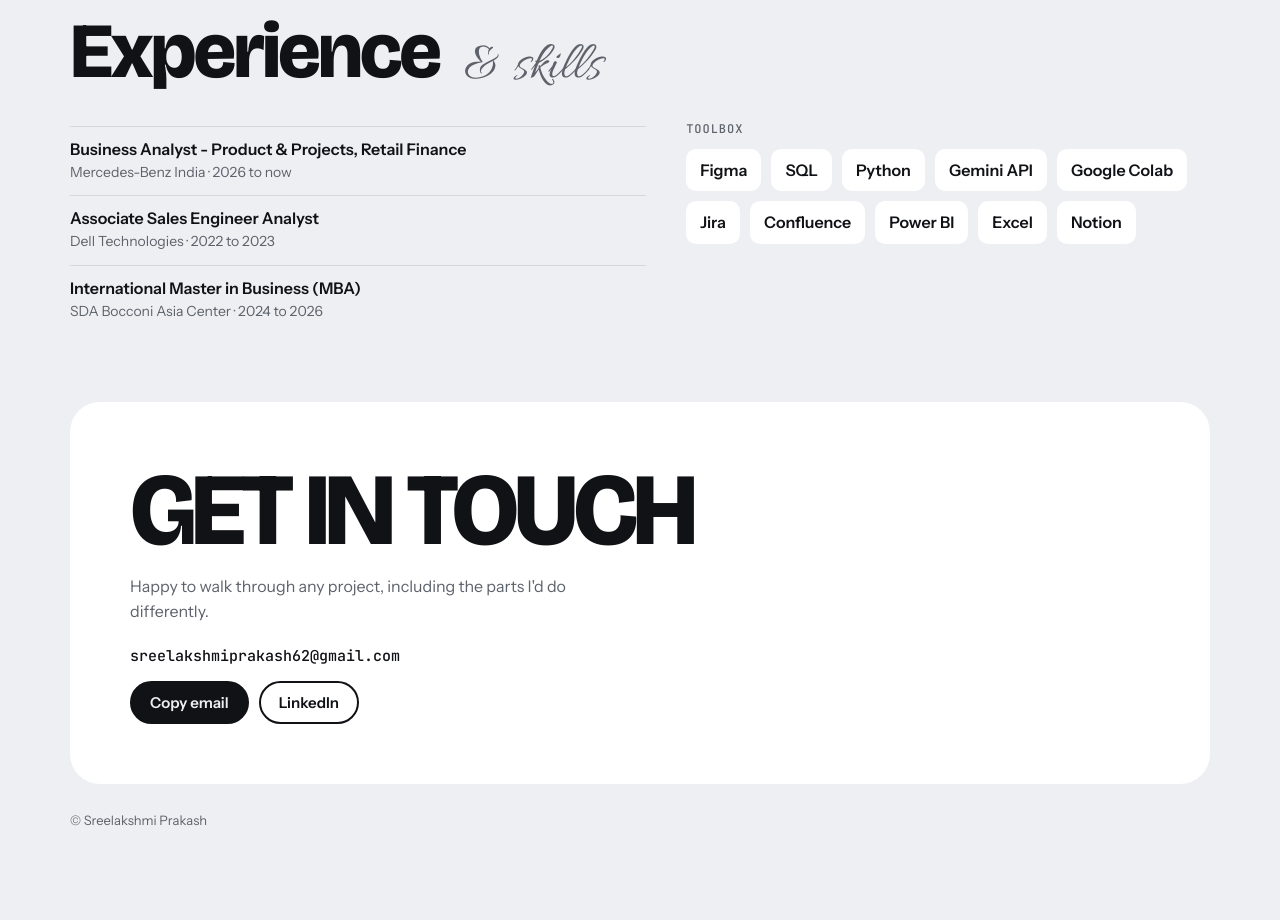
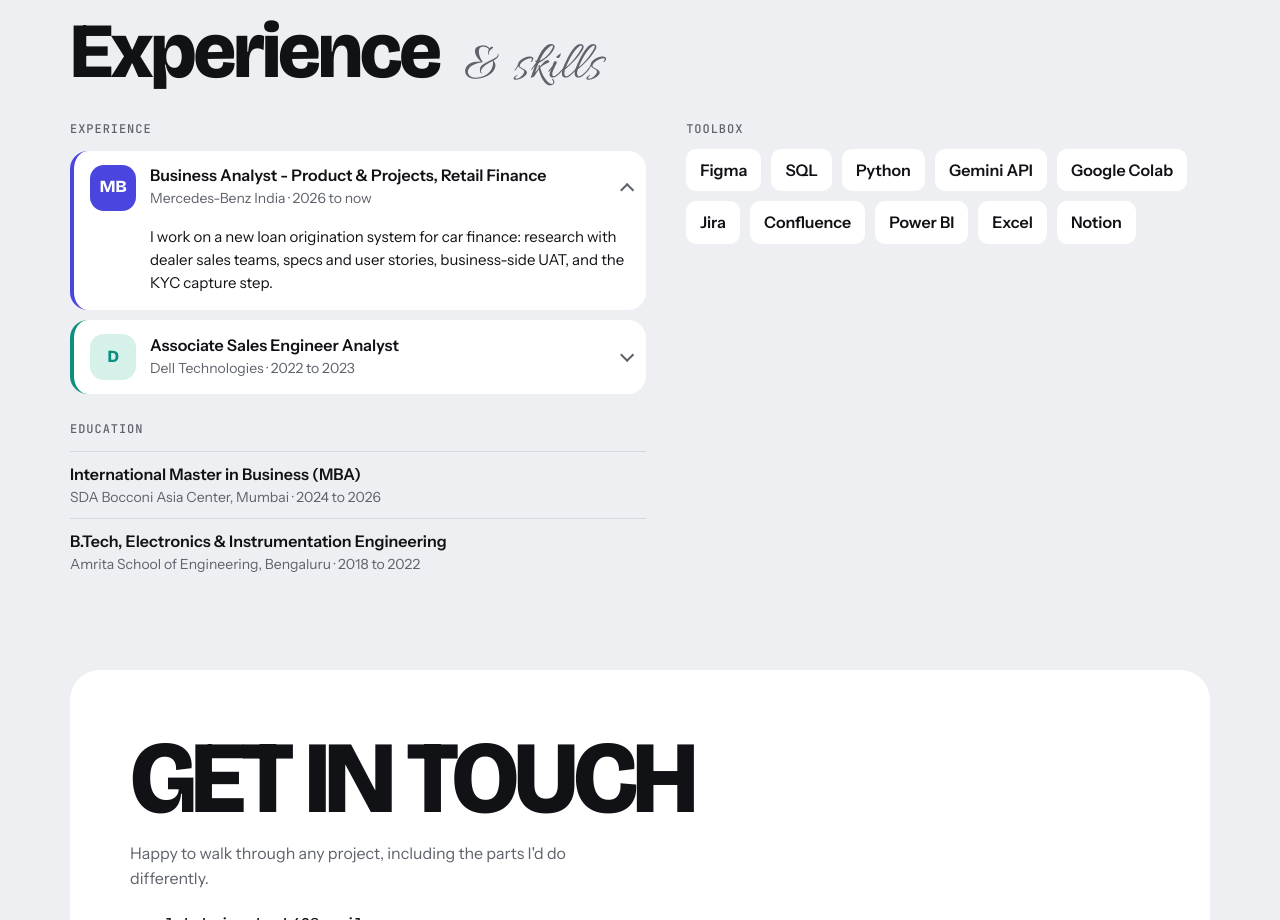
Before and after one commit to sreelakshmiprakash13/sreelakshmiprakash13.github.io, a plain HTML site: page index.html in a window 1280 px wide. Shown: the part 3240-4160 px from the top of the page. Before the commit the page ends 4110 px from the top, so only its background shows below. Drawn offline with nearby package versions, Linux system fonts and the light colour scheme.

Commit message:
Interactive experience cards and a separate education list with B.Tech
Co-Authored-By: Claude Opus 5.5 <noreply@anthropic.com>
Claude-Session: https://claude.ai/code/session_01HJ1L6hn1wRexeCKWc1Bpo5

```diff
--- a/index.html
+++ b/index.html
@@ -160,9 +160,26 @@ h2 .s{font-family:var(--sig);font-weight:400;letter-spacing:0;color:var(--muted)
 /* ABOUT */
 .about{display:grid;grid-template-columns:minmax(0,1.1fr) minmax(0,1fr);gap:40px;margin-top:26px}
 .about p{margin:0 0 14px;max-width:36em}
-.xp{display:grid;gap:12px;margin-top:6px}
-.xp div{border-top:1px solid var(--line);padding-top:10px}
-.xp b{display:block}.xp span{color:var(--muted);font-size:14px}
+.cv{display:grid;gap:12px;align-content:start;min-width:0}
+.cvl{color:var(--muted)}
+.cvl+.edu,.cvl+.jobs{margin-bottom:14px}
+.jobs{display:grid;gap:10px}
+.job{--c:var(--indigo);--cs:var(--indigo-soft);background:var(--paper);border-radius:18px;border-left:4px solid var(--c);transition:box-shadow .25s,transform .25s}
+.job.teal{--c:var(--teal);--cs:var(--teal-soft)}
+.job summary{list-style:none;display:flex;align-items:center;gap:14px;padding:14px 16px;cursor:pointer;border-radius:18px}
+.job summary::-webkit-details-marker{display:none}
+.badge{flex:none;width:46px;height:46px;border-radius:14px;background:var(--cs);color:var(--c);display:grid;place-items:center;font-family:var(--display);font-weight:800;font-size:17px;letter-spacing:-.02em;transition:transform .3s cubic-bezier(.2,.8,.2,1),background .25s,color .25s}
+.jt{flex:1;min-width:0}
+.jt b{display:block;line-height:1.3}.jt span{display:block;color:var(--muted);font-size:14px;margin-top:2px}
+.chev{flex:none;width:10px;height:10px;border-right:2px solid var(--muted);border-bottom:2px solid var(--muted);transform:rotate(45deg) translateY(-3px);transition:transform .25s}
+.job[open] .chev{transform:rotate(225deg) translate(-3px,0)}
+.job[open] .badge,.job summary:hover .badge{background:var(--c);color:var(--on-accent)}
+.job p{margin:0;padding:0 18px 16px 76px;max-width:none;color:var(--ink);font-size:15px}
+@media (prefers-reduced-motion:no-preference){.job:hover{transform:translateY(-2px);box-shadow:0 8px 22px var(--shadow)}.job summary:hover .badge{transform:rotate(-6deg) scale(1.06)}.job[open] p{animation:rise .3s cubic-bezier(.2,.8,.2,1)}}
+@media (max-width:640px){.job p{padding-left:18px}}
+.edu{display:grid;gap:10px}
+.edu div{border-top:1px solid var(--line);padding-top:10px}
+.edu b{display:block}.edu span{color:var(--muted);font-size:14px}
 .tools{display:flex;flex-wrap:wrap;gap:10px;align-content:flex-start}
 .tool{background:var(--paper);border-radius:10px;padding:9px 14px;font-weight:600}
 @media (max-width:760px){.about{grid-template-columns:minmax(0,1fr)}}
@@ -355,10 +372,23 @@ footer{padding-top:26px;color:var(--muted);font-size:13px;display:flex;justify-c
 <section id="skills">
   <h2>Experience <span class="s">&amp; skills</span></h2>
   <div class="about">
-    <div class="xp">
-      <div><b>Business Analyst - Product & Projects, Retail Finance</b><span>Mercedes-Benz India · 2026 to now</span></div>
-      <div><b>Associate Sales Engineer Analyst</b><span>Dell Technologies · 2022 to 2023</span></div>
-      <div><b>International Master in Business (MBA)</b><span>SDA Bocconi Asia Center · 2024 to 2026</span></div>
+    <div class="cv">
+      <span class="mono cvl">Experience</span>
+      <div class="jobs">
+        <details class="job" open>
+          <summary><span class="badge" aria-hidden="true">MB</span><span class="jt"><b>Business Analyst - Product &amp; Projects, Retail Finance</b><span>Mercedes-Benz India · 2026 to now</span></span><span class="chev" aria-hidden="true"></span></summary>
+          <p>I work on a new loan origination system for car finance: research with dealer sales teams, specs and user stories, business-side UAT, and the KYC capture step.</p>
+        </details>
+        <details class="job teal">
+          <summary><span class="badge" aria-hidden="true">D</span><span class="jt"><b>Associate Sales Engineer Analyst</b><span>Dell Technologies · 2022 to 2023</span></span><span class="chev" aria-hidden="true"></span></summary>
+          <p>I presented technical solutions to enterprise customers and built the competitive analysis behind large proposals.</p>
+        </details>
+      </div>
+      <span class="mono cvl">Education</span>
+      <div class="edu">
+        <div><b>International Master in Business (MBA)</b><span>SDA Bocconi Asia Center, Mumbai · 2024 to 2026</span></div>
+        <div><b>B.Tech, Electronics &amp; Instrumentation Engineering</b><span>Amrita School of Engineering, Bengaluru · 2018 to 2022</span></div>
+      </div>
     </div>
     <div>
       <span class="mono" style="display:block;color:var(--muted);margin-bottom:10px">Toolbox</span>
```
